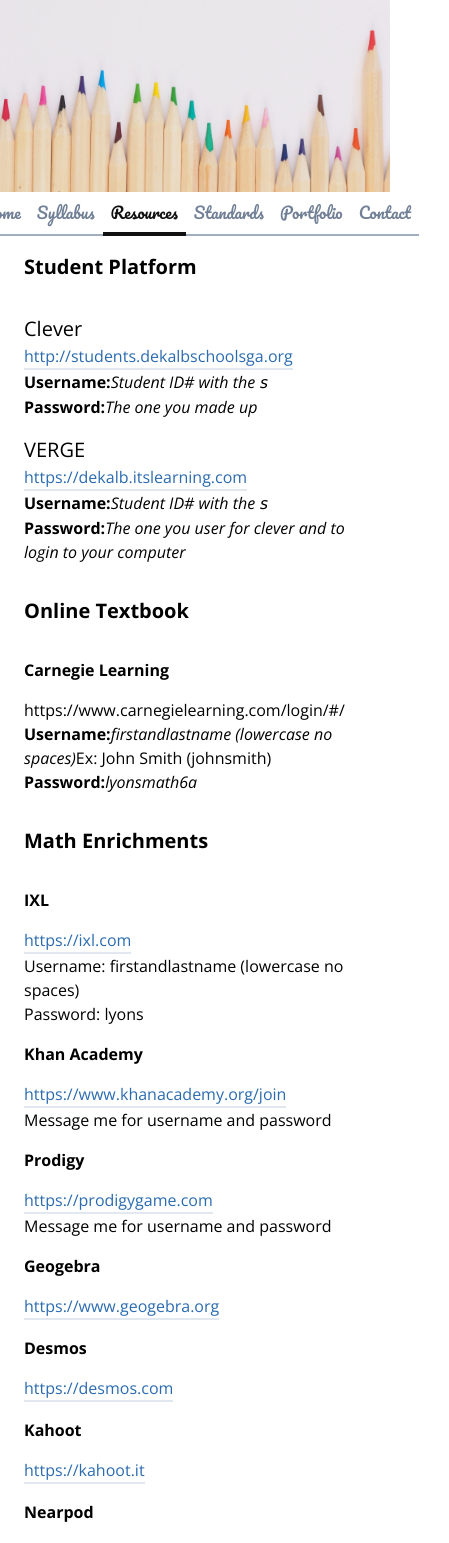
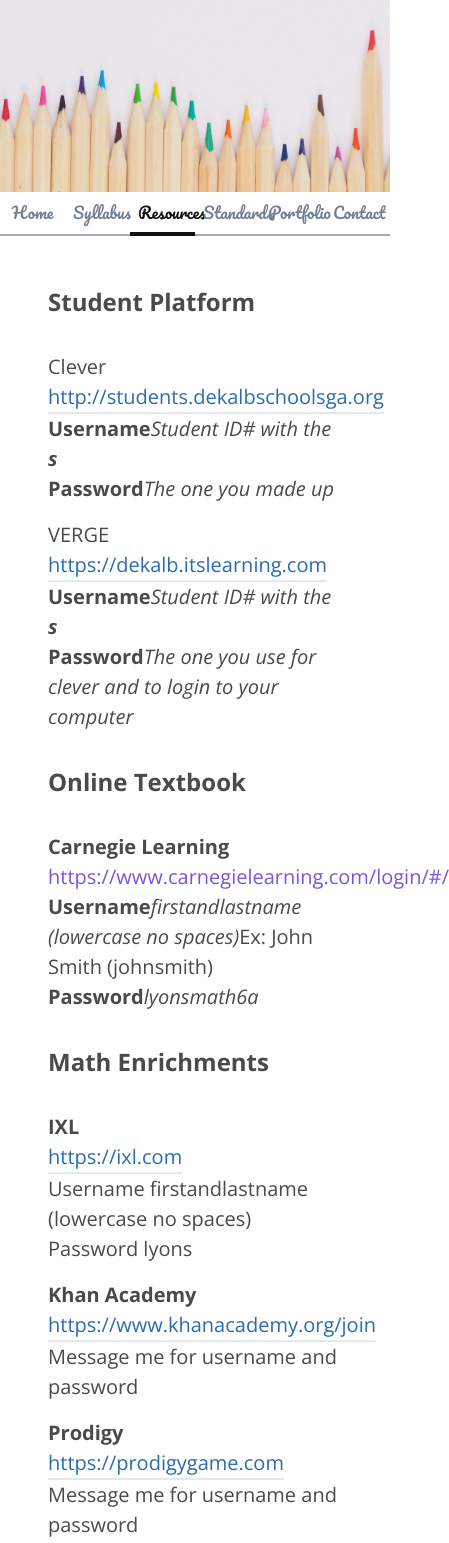
Before and after one commit to vticonsulting/india-web, a Nuxt app: page /resources in a window 390 px wide. Shown: the top 1543 px of the page, 449 px wide, since content can reach past the window. Built offline with nearby package versions, Linux system fonts and the light colour scheme; what @tailwindcss/custom-forms, tailwindcss-aspect-ratio, tailwindcss-elevation would draw is missing.

Commit message:
a little more formatting

```diff
--- a/layouts/default.vue
+++ b/layouts/default.vue
@@ -7,23 +7,23 @@
       />
     </figure>
 
-    <nav class="flex justify-center sm:text-2xl">
-      <nuxt-link class="inline-block py-2 px-2 text-gray-600 hover:text-gray-700 sm:px-6 border-b-2 border-gray-500" exact to="/">
+    <nav class="flex justify-between w-full max-w-4xl mx-auto sm:text-2xl mb-12">
+      <nuxt-link class="inline-block w-1/6 text-center py-2 px-2 text-gray-600 hover:border-b-4 hover:text-gray-700 sm:px-6 border-b-2 border-gray-500" exact to="/">
         Home
       </nuxt-link>
-      <nuxt-link class="inline-block py-2 px-2 text-gray-600 hover:text-gray-700 sm:px-6 border-b-2 border-gray-500" exact to="/syllabus">
+      <nuxt-link class="inline-block w-1/6 text-center py-2 px-2 text-gray-600 hover:border-b-4 hover:text-gray-700 sm:px-6 border-b-2 border-gray-500" exact to="/syllabus">
         Syllabus
       </nuxt-link>
-      <nuxt-link class="inline-block py-2 px-2 text-gray-600 hover:text-gray-700 sm:px-6 border-b-2 border-gray-500" exact to="/resources">
+      <nuxt-link class="inline-block w-1/6 text-center py-2 px-2 text-gray-600 hover:border-b-4 hover:text-gray-700 sm:px-6 border-b-2 border-gray-500" exact to="/resources">
         Resources
       </nuxt-link>
-      <nuxt-link class="inline-block py-2 px-2 text-gray-600 hover:text-gray-700 sm:px-6 border-b-2 border-gray-500" exact to="/standards">
+      <nuxt-link class="inline-block w-1/6 text-center py-2 px-2 text-gray-600 hover:border-b-4 hover:text-gray-700 sm:px-6 border-b-2 border-gray-500" exact to="/standards">
         Standards
       </nuxt-link>
-      <nuxt-link class="inline-block py-2 px-2 text-gray-600 hover:text-gray-700 sm:px-6 border-b-2 border-gray-500" exact to="/portfolio">
+      <nuxt-link class="inline-block w-1/6 text-center py-2 px-2 text-gray-600 hover:border-b-4 hover:text-gray-700 sm:px-6 border-b-2 border-gray-500" exact to="/portfolio">
         Portfolio
       </nuxt-link>
-      <nuxt-link class="inline-block py-2 px-2 text-gray-600 hover:text-gray-700 sm:px-6 border-b-2 border-gray-500" exact to="/contact">
+      <nuxt-link class="inline-block w-1/6 text-center py-2 px-2 text-gray-600 hover:border-b-4 hover:text-gray-700 sm:px-6 border-b-2 border-gray-500" exact to="/contact">
         Contact
       </nuxt-link>
     </nav>
@@ -59,4 +59,8 @@
   color: #111;
   border-bottom: 4px solid #111;
 }
+.content {
+  margin: 0 !important;
+  padding: 0;
+}
 </style>
--- a/nuxt.config.js
+++ b/nuxt.config.js
@@ -7,7 +7,9 @@
       { rel: 'stylesheet', href: '//fonts.googleapis.com/css2?family=Open+Sans:ital,wght@0,400;0,700;0,800;1,400;1,700&family=Oswald:wght@375;600&family=Pacifico&display=swap' },
     ],
   },
-
+  plugins: [
+    '~/plugins/buefy'
+  ],
   css: [
     '~/assets/css/app.css',
   ],
--- a/package.json
+++ b/package.json
@@ -16,6 +16,7 @@
   "devDependencies": {
     "@tailwindcss/custom-forms": "^0.2.1",
     "@tailwindcss/ui": "^0.1.3",
+    "buefy": "^0.8.15",
     "postcss-import": "^12.0.1",
     "postcss-nested": "^4.2.1",
     "tailwindcss": "^1.3.1",
--- a/pages/contact.vue
+++ b/pages/contact.vue
@@ -1,5 +1,5 @@
 <template>
-  <div class="my-4 mx-16 container max-w-3xl mx-auto px-6 font-body">
+  <div class="my-4 mx-16 max-w-3xl mx-auto px-6 font-body">
     <div class="text-center text-3xl p-6">
       <p>Send a text to</p>
 
--- a/pages/index.vue
+++ b/pages/index.vue
@@ -1,6 +1,5 @@
 <template>
-  <div class="my-4 mx-16 container max-w-2xl mx-auto px-6">
-    <h1 class="font-display text-center text-5xl">Ms. Lyons</h1>
+  <div class="my-4 mx-16 max-w-2xl mx-auto px-6 text-xl">
 
     <div class="font-body">
       <h2 class="text-2xl mb-4">About me</h2>
--- a/pages/portfolio.vue
+++ b/pages/portfolio.vue
@@ -1,13 +1,9 @@
 <template>
-  <div class="my-4 mx-16 container max-w-3xl mx-auto px-6 font-body">
-    <div class="flex">
-      <a href="#reflection" class="inline-block p-4 font-bold border">Opening Week Reflection</a>
-      <a href="#diversity" class="inline-block p-4 font-bold border">Diversity Plan</a>
-      <a href="#lesson-plans" class="inline-block p-4 font-bold border">Lesson Plans</a>
-    </div>
-
+  <div class="my-4 max-w-4xl mx-auto px-6 font-body text-2xl">
+    <b-Tabs v-model="activePortfolio">
+      <b-TabItem label="Opening Week Reflection">
         <div class="content" id="reflection">
-      <h2 id="ose-reflection">OSE Reflection</h2>
+          <h2>OSE Reflection</h2>
 
           <p>Summer 2019 was the first time I was back in a classroom as a student after ten years. As excited as I was to be working towards my career goal, I was nervous about this experience. Near the end of the semester, I did not realize that this journey was not going to be a pleasant stroll but a full race ahead. I needed to find a job and fast because unpaid student teaching will not help pay tuition. Job searching became a daunting task while working a summer job between classes. I filled out many online application without receiving a callback. When I did receive a phone call from Fulton County for their Teacher Bank, I thought I fumbled the phone interview. Lucky I made the bank, but still did not receive a position. After going to a Dekalb County Job Fair and not having great luck, I started to make alternate plans towards fulfilling course requirements for the University. A week before students were planned to go back to school; I received an interview and a job offer at Stone Mountain Middle School teaching sixth grade Math. I am lucky to call myself a Pirate officially.</p>
 
@@ -31,23 +27,47 @@
 
           <p>During a Summer course with Dr. Klein, a Literacy in the Content Area Professor, she told us that she could not explain what our first day of experience will be like as new teacher but it’s a feeling you will near forget. She said it is something you must just experience, with all the anxious and butterflies in your stomach. She was right. I will never forget this experience. I am lucky to say thus far even with paper work processing issues I had a great experience. I am excited to grow with my students. They have been teaching me how to remain confident in my abilities. Planning, teaching, assessing and showing empathy are all skills that I possessive naturally and my through Practicum I will get to refine my skills. This Open School Experience with my new home of Stone Mountain Middle has been the best.</p>
 
-      <p>Works Cited
-      Beers, K. (2003). When Kids Can't Read: What Teachers Can Do. Portsmouth, NH: Heineman. Civil Rights Data Collection, Stone Mountain Middle School. (n.d.). Retrieved 8 26, 2019, from
-      U.S. Department of Education (ED):
-      <a href="https://ocrdata.ed.gov/Page?t=s&amp;eid=236321&amp;syk=8&amp;pid=2275">https://ocrdata.ed.gov/Page?t=s&amp;eid=236321&amp;syk=8&amp;pid=2275</a>
-      Dilworth, M. and Coleman, M. (2014). Time for a Change: Diversity in Teaching Revisited
-      (Washington: National Education Association, 2014) Retrieved 8 26, 2019 from
-      <a href="https://www.nea.org/assets/docs/Time_for_a_Change_Diversity_in_Teaching_Revisited_">https://www.nea.org/assets/docs/Time_for_a_Change_Diversity_in_Teaching_Revisited_</a> (web).pdf.</p>
+          <h3>Works Cited</h3>
+
+          <ol>
+            <li>
+              <p>Beers, K, <cite>When Kids Can't Read: What Teachers Can Do</cite>, Portsmouth, NH, Heineman. Civil Rights Data Collection, Stone Mountain Middle School. (n.d.). Retrieved 8 26, 2019, from U.S. Department of Education (ED), (2003)</p>
+            </li>
+
+            <li>
+              <p>
+                Dilworth, M. and Coleman, M,  <cite>Time for a Change: Diversity in Teaching Revisited</cite>,
+                Washington: National Education Association, 2014) Retrieved 8 26, 2019 from
+                <a href="https://www.nea.org/assets/docs/Time_for_a_Change_Diversity_in_Teaching_Revisited_">
+                  https://www.nea.org/assets/docs/Time_for_a_Change_Diversity_in_Teaching_Revisited_
+                </a>.
+                <a href="https://ocrdata.ed.gov/Page?t=s&amp;eid=236321&amp;syk=8&amp;pid=2275">
+                  https://ocrdata.ed.gov/Page?t=s&amp;eid=236321&amp;syk=8&amp;pid=2275</a>, (2014)
+              </p>
+            </li>
+          </ol>
         </div>
+      </b-TabItem>
 
-    <h3>Diversity Plan</h3>
+      <b-TabItem label="Diversity Plan">
         <div class="content" id="diversity">
+          <h2>Diversity Plan</h2>
+
           <p>
-        What is a diversity plan? I would define it as a plan that details how an educator will reach their students-regardless of race, ethnicity, gender, socioeconomic status, sexuality, disability status, nationality, skill level or language ability in a particular subject. I will discuss how I plan to teach a Middle School Mathematics class in a way that I acknowledge diversity and use it as an asset to create a meaningful learning environment.
+            <b>What is a diversity plan?</b> A diversity plan details how an educator will reach their students-regardless of race, ethnicity, gender, socioeconomic status, sexuality, disability status, nationality, skill level or language ability in a particular subject.
+          </p>
+          <p>
+            I plan to teach a Middle School Mathematics class in a way that acknowledges diversity and use it as an asset to create a meaningful learning environment.
           </p>
 
           <p>
-        To begin a plan we have to understand what our beliefs are about diversity. According to Abbe Herzig’s article in Mathematics Teacher, “as we work toward educating diverse students equitably in the mathematics classroom, our beliefs and goals for diversity have an important impact on our efforts” (Herzig, 2005). My beliefs on diversity are that every student, regardless of background, economic status, or skill level, should have equal opportunity in achieving high-quality education.  Now, that my beliefs on diversity have been defined the creation of a plan can begin.
+            To begin a plan we have to understand what our beliefs are about diversity. According to Abbe Herzig’s article in Mathematics Teacher,
+
+            <blockquote>
+              “as we work toward educating diverse students equitably in the mathematics classroom, our beliefs and goals for diversity have an important impact on our efforts” (Herzig, 2005).
+            </blockquote>
+
+            I believe that every student, regardless of background, economic status, or skill level, should have an equal opportunity to achieve a high-quality education.
           </p>
 
           <p>
@@ -58,15 +78,34 @@
             For students with learning, mental, and physical disabilities, I will effectively collaborate with co-teacher to make sure I am providing for the needs of these students. Modify, but challenging work that fits the cognitive level of students with learning disabilities will be provided to ensure active participation in each lesson. There should never be a time in the class when students with disabilities to feel ostracized. I want active participation from all students on any level. Reading IEPs and 504 plans to make sure accommodations for special needs students are being met are all a part of the diversity plan. Understanding the IEPs and 504 plans are crucial to providing for special needs students and creating a productive learning environment for all students.
           </p>
 
-      <p> Works Cited
-        Brown, D., &amp; Knowles, T. (2007). Create a Safe Haven for Learning. In B. a. Knowles, What Every Middle School Teacher Should Know. Portsmouth, NH: Heinemann.
-        Herzig, A. (2005). Goals for Achieving Diversity in Mathematics Classrooms. Mathematics Teacher, 253.
-        Shepard, L. (2005, April). Teaching with Integrity in the Face of High-stakes Tasting. Montreal, Quebec: Paper presented at the annual meeting of the American Educational Research Association.
-        Sleeter, C. (2005, April). Case Studies of Teacher Testing for Democracy in an Age of Accountability. Montreal, Quebac: Paper presented at the annual meeting of the American Educational Research Association.</p>
+          <h3>Works Cited</h3>
+
+          <ol>
+            <li>Brown, D, &amp; Knowles, T, Create a Safe Haven for Learning. In B. a. Knowles, What Every Middle School Teacher Should Know. Portsmouth, NH: Heinemann, (2007)</li>
+
+            <li>Herzig, A, <cite>Goals for Achieving Diversity in Mathematics Classrooms</cite>, Mathematics Teacher, 253, (2005)</li>
+
+            <li>Shepard, L, <cite>Teaching with Integrity in the Face of High-stakes Tasting</cite>, Montreal, Quebec, Paper presented at the annual meeting of the American Educational Research Association, (2005, April)</li>
+
+            <li>Sleeter, C, <cite>Case Studies of Teacher Testing for Democracy in an Age of Accountability</cite>, Montreal, Quebac, Paper presented at the annual meeting of the American Educational Research Association, (2005, April)</li>
+          </ol>
         </div>
+      </b-TabItem>
 
-    <h3>Ga State Lesson Plans</h3>
-    <div class="media-container container mx-auto max-w-4xl" style="position: relative; height: 800px">
+      <b-TabItem label="Lesson Plans">
+        <div class="content" id="diversity">
+          <h2>Lesson Plans</h2>
+
+          <b-Tabs v-model="activeLessonPlan">
+            <b-TabItem label="Georgia State">
+              <h3>Georgia State</h3>
+
+              <h4>Lesson Plan 1</h4>
+
+              <div
+                class="media-container container mx-auto max-w-4xl"
+                style="position: relative; height: 800px"
+              >
                 <iframe
                   style="top: 0;left: 0;width: 100%;height: 100%;border: 0;"
                   src="/gastate-lesson-plan1.pdf"
@@ -77,9 +116,14 @@
                 </iframe>
               </div>
 
-    <div class="media-container container mx-auto max-w-4xl" style="position: relative; height: 800px">
+              <h4>Lesson Plan 2</h4>
+
+              <div
+                class="media-container container mx-auto max-w-4xl"
+                style="position: relative; height: 800px"
+              >
                 <iframe
-        style="top: 0;left: 0;width: 100%;height: 100%;border: 0;"
+                  style="top: 0;left: 0;width: 100%;height: 100%;border: 0"
                   src="/gastate-lesson-plan2.pdf"
                   width="100%"
                   height="100%"
@@ -87,7 +131,8 @@
                   This browser does not support PDFs. Please download the PDF to view it: Download PDF
                 </iframe>
               </div>
-
+            </b-TabItem>
+            <b-TabItem label="Dekalb">
               <h3>Dekalb Lesson Plan</h3>
               <div class="media-container container mx-auto max-w-4xl" style="position: relative; height: 800px">
                 <iframe
@@ -99,21 +144,27 @@
                   This browser does not support PDFs. Please download the PDF to view it: Download PDF
                 </iframe>
               </div>
+            </b-TabItem>
+          </b-Tabs>
 
+
+
+
+
+        </div>
+      </b-TabItem>
+    </b-Tabs>
   </div>
 </template>
 
 <script>
 export default {
   data () {
-    activeTab: 'diversity'
+    return {
+      activePortfolio: 0,
+      activeLessonPlan: 0,
+    }
   },
-
-  methods: {
-    setActiveTab(tab) {
-      this.activeTab = tab
-    }
-  }
 }
 </script>
 
--- a/pages/resources.vue
+++ b/pages/resources.vue
@@ -1,8 +1,8 @@
 <template>
-  <div class="my-4 mx-16 container max-w-3xl mx-auto px-6 font-body">
-    <h2 class="text-xl mb-8 font-bold">Student Platform</h2>
+  <div class="my-4 mx-16 max-w-3xl mx-auto px-6 font-body text-xl">
+    <h2 class="text-2xl mb-8 font-bold">Student Platform</h2>
 
-    <h3 class="text-xl">Clever</h3>
+    <h3>Clever</h3>
 
     <a class="text-blue-700 inline-block border-b-2 hover:border-blue-800" href="http://students.dekalbschoolsga.org">
       http://students.dekalbschoolsga.org
@@ -10,17 +10,17 @@
 
     <ul class="mb-4">
       <li>
-        <b>Username:</b>
-        <em>Student ID# with the <code>s</code></em>
+        <b>Username</b>
+        <em>Student ID# with the <b>s</b></em>
       </li>
 
       <li>
-        <b>Password:</b>
+        <b>Password</b>
         <em>The one you made up</em>
       </li>
     </ul>
 
-    <h3 class="text-xl">VERGE</h3>
+    <h3>VERGE</h3>
 
     <a class="text-blue-700 inline-block border-b-2 hover:border-blue-800" href="https://dekalb.itslearning.com">
       https://dekalb.itslearning.com
@@ -28,19 +28,19 @@
 
     <ul class="mb-8">
       <li>
-        <b>Username:</b>
-        <em>Student ID# with the <code>s</code></em>
+        <b>Username</b>
+        <em>Student ID# with the <b>s</b></em>
       </li>
 
       <li>
-        <b>Password:</b>
-        <em>The one you user for clever and to login to your computer</em>
+        <b>Password</b>
+        <em>The one you use for clever and to login to your computer</em>
       </li>
     </ul>
 
-    <h2 class="text-xl mb-8 font-bold">Online Textbook</h2>
+    <h2 class="text-2xl mb-8 font-bold">Online Textbook</h2>
 
-    <h3 class="mb-4 font-bold">Carnegie Learning</h3>
+    <h3 class="font-bold">Carnegie Learning</h3>
 
     <a href="https://www.carnegielearning.com/login/#/">
       https://www.carnegielearning.com/login/#/
@@ -48,32 +48,32 @@
 
     <ul class="mb-8">
       <li>
-        <b>Username:</b>
+        <b>Username</b>
         <em>firstandlastname (lowercase no spaces)</em>Ex: John Smith (johnsmith)
       </li>
 
       <li>
-        <b>Password:</b>
+        <b>Password</b>
         <em>lyonsmath6a</em>
       </li>
     </ul>
 
-    <h2 class="text-xl mb-8 font-bold">Math Enrichments</h2>
+    <h2 class="text-2xl mb-8 font-bold">Math Enrichments</h2>
 
     <ul>
       <li class="mb-4">
-        <h3 class="mb-4 font-bold">IXL</h3>
+        <h3 class="font-bold">IXL</h3>
 
         <a class="text-blue-700 inline-block border-b-2 hover:border-blue-800" href="https://ixl.com">https://ixl.com</a>
 
         <ul class="mb-4">
-          <li>Username: firstandlastname (lowercase no spaces)</li>
-          <li>Password: lyons</li>
+          <li>Username firstandlastname (lowercase no spaces)</li>
+          <li>Password lyons</li>
         </ul>
       </li>
 
       <li class="mb-4">
-        <h3 class="mb-4 font-bold">Khan Academy</h3>
+        <h3 class="font-bold">Khan Academy</h3>
 
         <a class="text-blue-700 inline-block border-b-2 hover:border-blue-800" href="https://www.khanacademy.org/join">
           https://www.khanacademy.org/join
@@ -83,7 +83,7 @@
       </li>
 
       <li class="mb-4">
-        <h3 class="mb-4 font-bold">Prodigy</h3>
+        <h3 class="font-bold">Prodigy</h3>
 
         <a class="text-blue-700 inline-block border-b-2 hover:border-blue-800" href="https://prodigygame.com">
           https://prodigygame.com
@@ -93,7 +93,7 @@
       </li>
 
       <li class="mb-4">
-        <h3 class="mb-4 font-bold">Geogebra</h3>
+        <h3 class="font-bold">Geogebra</h3>
 
         <a class="text-blue-700 inline-block border-b-2 hover:border-blue-800" href="https://www.geogebra.org">
           https://www.geogebra.org
@@ -101,18 +101,18 @@
       </li>
 
       <li class="mb-4">
-        <h3 class="mb-4 font-bold">Desmos</h3>
+        <h3 class="font-bold">Desmos</h3>
         <a class="text-blue-700 inline-block border-b-2 hover:border-blue-800" href="https://desmos.com">https://desmos.com</a>
       </li>
 
       <li class="mb-4">
-        <h3 class="mb-4 font-bold">Kahoot</h3>
+        <h3 class="font-bold">Kahoot</h3>
 
         <a class="text-blue-700 inline-block border-b-2 hover:border-blue-800" href="https://kahoot.it">https://kahoot.it</a>
       </li>
 
       <li class="mb-4">
-        <h3 class="mb-4 font-bold">Nearpod</h3>
+        <h3 class="font-bold">Nearpod</h3>
 
         <a class="text-blue-700 inline-block border-b-2 hover:border-blue-800" href="https://nearpod.com">https://nearpod.com</a>
       </li>
--- a/pages/standards.vue
+++ b/pages/standards.vue
@@ -1,5 +1,5 @@
 <template>
-  <div class="my-4 mx-16 container max-w-3xl mx-auto px-6 font-body">
+  <div class="my-4 mx-16 max-w-3xl mx-auto px-6 font-body">
     <h1 class="text-2xl">Standards</h1>
   </div>
 </template>
--- a/pages/syllabus.vue
+++ b/pages/syllabus.vue
@@ -1,5 +1,5 @@
 <template>
-  <div class="my-4 mx-16 container max-w-3xl mx-auto px-6 font-body">
+  <div class="my-4 mx-16 max-w-3xl mx-auto px-6 font-body">
       <div class="media-container container mx-auto max-w-4xl" style="position: relative; height: 800px">
         <iframe
           style="top: 0;left: 0;width: 100%;height: 100%;border: 0;"
--- /dev/null
+++ b/plugins/buefy.js
@@ -0,0 +1,5 @@
+import Vue from 'vue'
+import Buefy from 'buefy'
+import 'buefy/dist/buefy.css'
+
+Vue.use(Buefy)
```
Also changed, not shown: 1 other file (tests, documents, lock files or other folders). Lines whose indentation alone changed are shown as unchanged.
